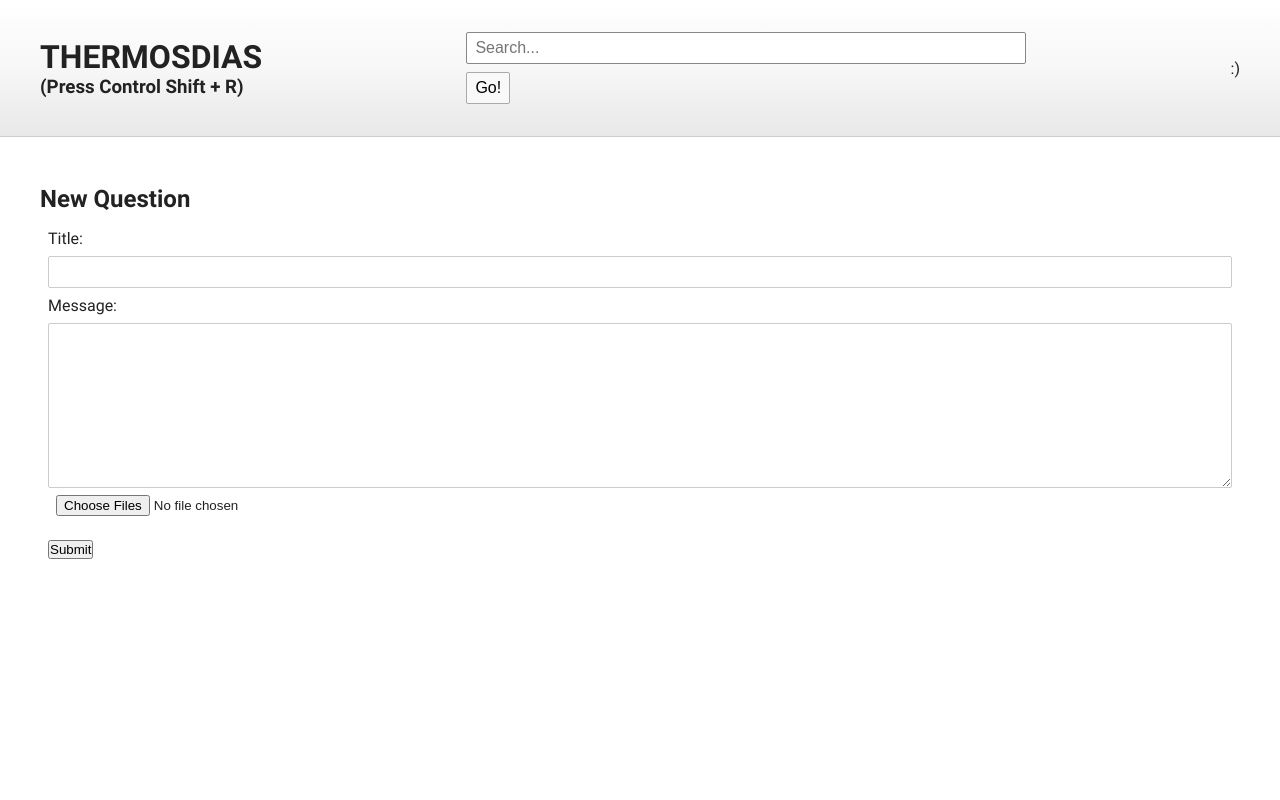
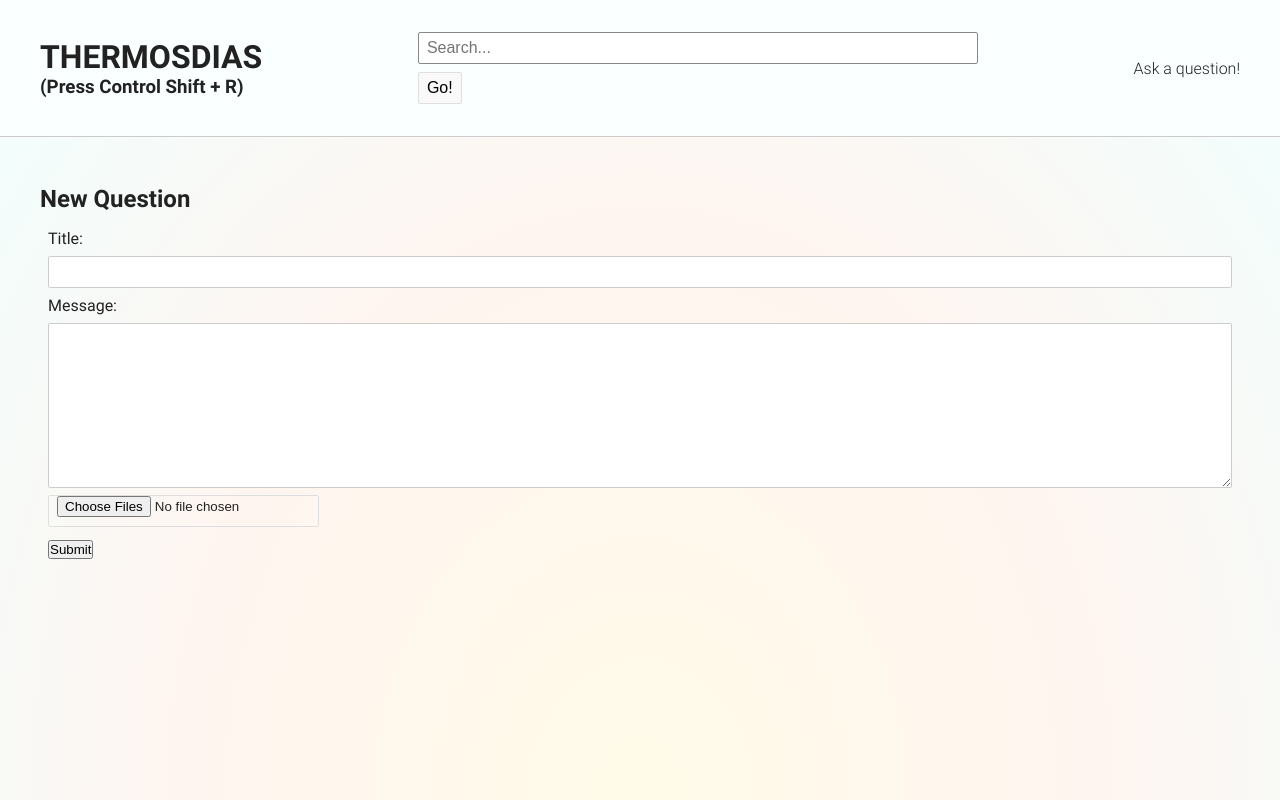
Before and after one commit to prothy/ask-mate, a Flask app: page /add-question in a window 1280 px wide. Run offline with Flask 2, Linux system fonts and the light colour scheme.

Commit message:
added experimental rainbow styling

```diff
--- a/static/style.css
+++ b/static/style.css
@@ -9,6 +9,9 @@
     --container-border-radius: 2px;
     --container-shadow: 0 2px 4px #eee;
 
+    --div-bg: #faffff;
+    --accent-color: #dfdfdf;
+
     font-family: 'Roboto', sans-serif;
     color: var(--primary-text);
 }
@@ -17,6 +20,11 @@
     margin: 0;
     padding: 0;
     box-sizing: border-box;
+}
+
+body {
+    min-height: 100vh;
+    background: radial-gradient(ellipse at center bottom, #fffbe8, #fff5f0, #f0ffff);
 }
 
 a {
@@ -28,13 +36,13 @@ a, p {
     font-weight: lighter;
 }
 
-input {
+input, select {
+    border: 1px solid var(--accent-color);
     border-radius: 2px;
 }
 
 input[type="submit"], input[type="button"] {
     background: #f9f9f9;
-    border: 1px solid #aaa;
 }
 
 /* HEADER */
@@ -46,7 +54,7 @@ input[type="submit"], input[type="button"] {
 header {
     padding: 1rem 0;
 
-    background: linear-gradient(0deg, #e8e8e8 0%, #f7f7f7 50%, #fff 100%);
+    background: var(--div-bg);
     border-bottom: 1px solid #ccc;
 
 }
--- a/templates/header.html
+++ b/templates/header.html
@@ -5,14 +5,13 @@
             <h3>(Press Control Shift + R)</h3>
         </span>
         <span class="search-bar">
-            <form action="">
+            <form action="" name="search">
                 <input type="text" name="search" placeholder="Search...">
                 <input type="submit" value="Go!">
             </form>
-
         </span>
         <span>
-            :)
+            <a href="">Ask a question!</a>
         </span>
     </div>
 </header>
--- a/templates/list_questions.html
+++ b/templates/list_questions.html
@@ -25,6 +25,9 @@
                 <h6>votes</h6>
             </span>
             <a href="/question/{{ question['id'] }}/vote_down">👎</a>
+        </span>
+        <span class="info-container">
+            <h6>{{ question.view_number }} views</h6>
         </span>
         <a class="text-container" href="/question/{{ question['id'] }}">
             <h3 class="text-container title">
```
Also changed, not shown: static/list_questions.css (+12 -2 lines).
